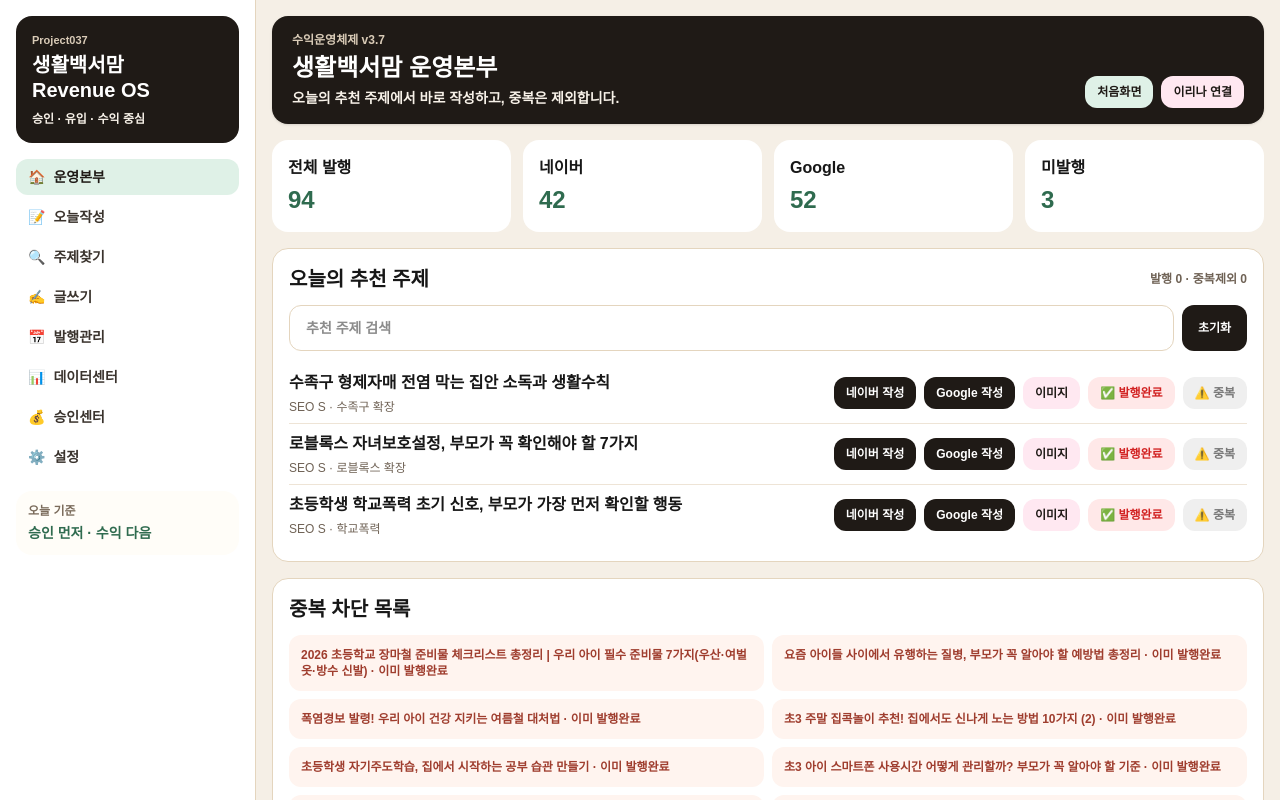
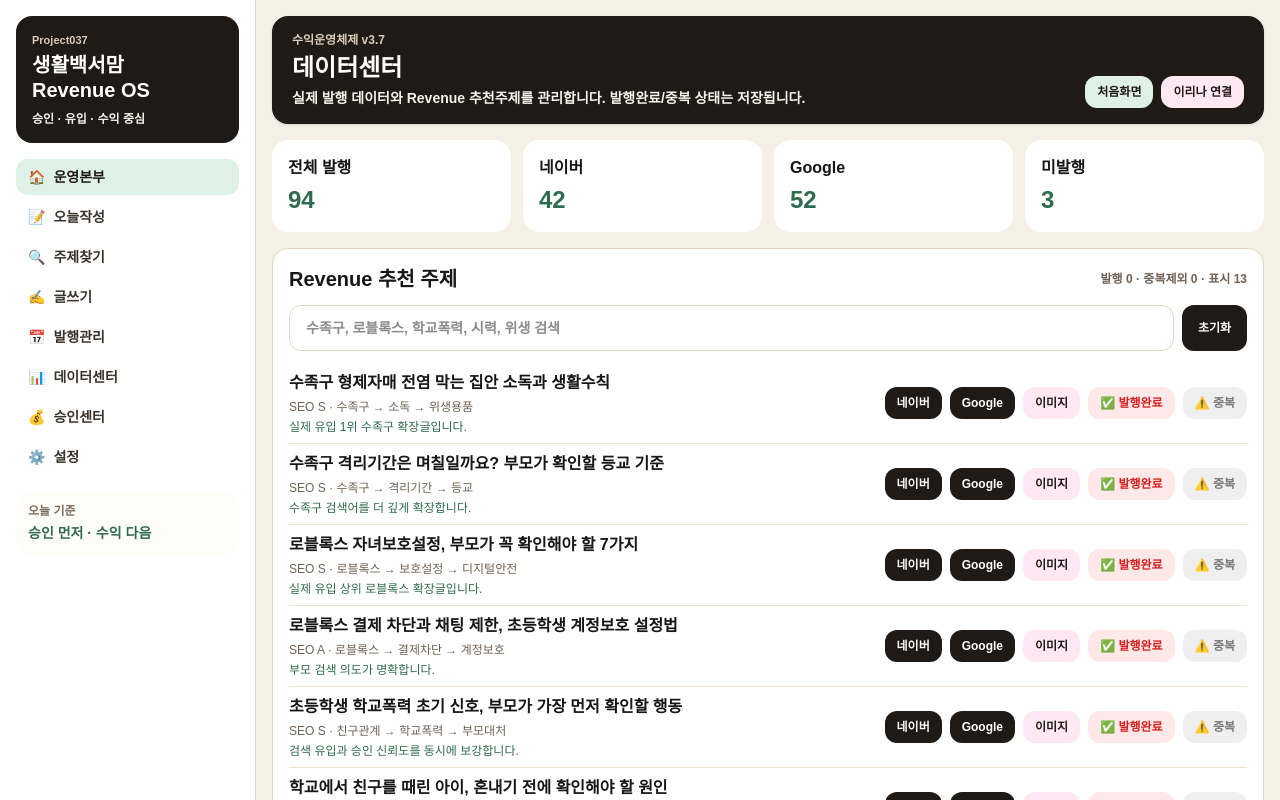
Before and after one commit to yusun7749-art/LifeBookMom-OS, a Next.js app: page / in a window 1280 px wide. Shown: the top 800 px of the page. Built offline with nearby package versions, Linux system fonts and the light colour scheme.

Commit message:
Project037 State and Search Fix

```diff
--- a/components/v4/OperationHome.tsx
+++ b/components/v4/OperationHome.tsx
@@ -2,27 +2,31 @@
 
 import Link from "next/link";
 import { useMemo, useState } from "react";
-import { recommended, blocked, stats } from "../../data/v4/usableERP";
+import { recommended, stats } from "../../data/v4/usableERP";
+import { markTopicHidden, setSelectedTopic } from "../../data/v4/operationStore";
+import { useOperationStoreState } from "./useOperationStore";
 import { Shell } from "./UsableLayout";
-
-type RowState = "active" | "duplicate" | "published";
 
 export default function OperationHome() {
   const [query, setQuery] = useState("");
-  const [states, setStates] = useState<Record<string, RowState>>({});
+  const store = useOperationStoreState();
 
   const rows = useMemo(() => {
-    const q = query.trim();
-    if (!q) return recommended;
-    return recommended.filter((item) => item.title.includes(q) || item.group.includes(q) || item.relation.includes(q));
-  }, [query]);
+    const q = query.trim().toLowerCase();
+    return recommended
+      .filter((item) => !store.hiddenTopicTitles.includes(item.title))
+      .filter((item) => !q || [item.title, item.group, item.relation, item.reason].join(" ").toLowerCase().includes(q));
+  }, [query, store.hiddenTopicTitles]);
 
-  const activeRows = rows.filter((row) => states[row.title] !== "duplicate" && states[row.title] !== "published");
-  const publishedCount = Object.values(states).filter((v) => v === "published").length;
-  const duplicateCount = Object.values(states).filter((v) => v === "duplicate").length;
+  const publishedCount = store.publishedTitles.length;
+  const duplicateCount = store.duplicateTitles.length;
+
+  const hide = (title: string, state: "published" | "duplicate") => {
+    markTopicHidden(title, state);
+  };
 
   return (
-    <Shell title="생활백서맘 운영본부" desc="오늘의 추천 주제에서 바로 작성하고, 중복은 제외합니다.">
+    <Shell title="데이터센터" desc="실제 발행 데이터와 Revenue 추천주제를 관리합니다. 발행완료/중복 상태는 저장됩니다.">
       <section className="grid gap-3 md:grid-cols-4">
         {stats.map((s) => (
           <Link key={s.title} href={s.link} className="rounded-2xl bg-white p-4">
@@ -34,40 +38,33 @@ export default function OperationHome() {
 
       <section className="mt-4 rounded-2xl border border-[#E4D5BE] bg-white p-4">
         <div className="flex flex-wrap items-center justify-between gap-3">
-          <h2 className="text-xl font-black">오늘의 추천 주제</h2>
-          <div className="text-xs font-black text-[#6F6255]">발행 {publishedCount} · 중복제외 {duplicateCount}</div>
+          <h2 className="text-xl font-black">Revenue 추천 주제</h2>
+          <div className="text-xs font-black text-[#6F6255]">발행 {publishedCount} · 중복제외 {duplicateCount} · 표시 {rows.length}</div>
         </div>
 
         <div className="mt-3 flex gap-2">
-          <input value={query} onChange={(e) => setQuery(e.target.value)} placeholder="추천 주제 검색" className="flex-1 rounded-xl border border-[#E4D5BE] px-4 py-3 text-sm font-bold outline-none" />
+          <input value={query} onChange={(e) => setQuery(e.target.value)} placeholder="수족구, 로블록스, 학교폭력, 시력, 위생 검색" className="flex-1 rounded-xl border border-[#E4D5BE] px-4 py-3 text-sm font-bold outline-none" />
           <button onClick={() => setQuery("")} className="rounded-xl bg-[#1F1A16] px-4 py-2 text-xs font-black text-white">초기화</button>
         </div>
 
         <div className="mt-3 divide-y divide-[#EEE4D6]">
-          {activeRows.map((item) => (
+          {rows.map((item) => (
             <div key={item.title} className="flex flex-wrap items-center justify-between gap-2 py-2">
               <div className="min-w-0 flex-1">
                 <p className="font-black">{item.title}</p>
                 <p className="mt-1 text-xs text-[#6F6255]">SEO {item.seoGrade} · {item.relation}</p>
+                <p className="mt-1 text-xs text-[#2F6B4F]">{item.reason}</p>
               </div>
               <div className="flex flex-wrap gap-2">
-                <Link href={`/content-studio?topic=${encodeURIComponent(item.title)}&mode=naver`} className="rounded-xl bg-[#1F1A16] px-3 py-2 text-xs font-black text-white">네이버 작성</Link>
-                <Link href={`/content-studio?topic=${encodeURIComponent(item.title)}&mode=google`} className="rounded-xl bg-[#1F1A16] px-3 py-2 text-xs font-black text-white">Google 작성</Link>
-                <Link href={`/content-studio?topic=${encodeURIComponent(item.title)}&mode=image`} className="rounded-xl bg-[#FFE8F1] px-3 py-2 text-xs font-black text-[#1F1A16]">이미지</Link>
-                <button onClick={() => setStates((p) => ({ ...p, [item.title]: "published" }))} className="rounded-xl bg-[#FFE8E8] px-3 py-2 text-xs font-black text-[#D22222]">✅ 발행완료</button>
-                <button onClick={() => setStates((p) => ({ ...p, [item.title]: "duplicate" }))} className="rounded-xl bg-[#EFEFEF] px-3 py-2 text-xs font-black text-[#777]">⚠️ 중복</button>
+                <Link onClick={() => setSelectedTopic(item.title)} href={`/content-studio?topic=${encodeURIComponent(item.title)}&mode=naver`} className="rounded-xl bg-[#1F1A16] px-3 py-2 text-xs font-black text-white">네이버</Link>
+                <Link onClick={() => setSelectedTopic(item.title)} href={`/content-studio?topic=${encodeURIComponent(item.title)}&mode=google`} className="rounded-xl bg-[#1F1A16] px-3 py-2 text-xs font-black text-white">Google</Link>
+                <Link onClick={() => setSelectedTopic(item.title)} href={`/content-studio?topic=${encodeURIComponent(item.title)}&mode=image`} className="rounded-xl bg-[#FFE8F1] px-3 py-2 text-xs font-black text-[#1F1A16]">이미지</Link>
+                <button onClick={() => hide(item.title, "published")} className="rounded-xl bg-[#FFE8E8] px-3 py-2 text-xs font-black text-[#D22222]">✅ 발행완료</button>
+                <button onClick={() => hide(item.title, "duplicate")} className="rounded-xl bg-[#EFEFEF] px-3 py-2 text-xs font-black text-[#777]">⚠️ 중복</button>
               </div>
             </div>
           ))}
-        </div>
-      </section>
-
-      <section className="mt-4 rounded-2xl border border-[#E4D5BE] bg-white p-4">
-        <h2 className="text-xl font-black">중복 차단 목록</h2>
-        <div className="mt-3 grid gap-2 md:grid-cols-2">
-          {blocked.slice(0, 12).map((item) => (
-            <div key={item.title} className="rounded-xl bg-[#FFF4EF] p-3 text-xs font-bold text-[#9F3D2E]">{item.title} · {item.reason}</div>
-          ))}
+          {rows.length === 0 ? <p className="py-5 text-sm font-bold text-[#6F6255]">표시할 추천 주제가 없습니다. 검색어를 바꾸거나 발행완료/중복 처리된 항목을 확인하세요.</p> : null}
         </div>
       </section>
     </Shell>
--- a/data/v4/operationStore.ts
+++ b/data/v4/operationStore.ts
@@ -19,10 +19,11 @@ export type OperationStoreState = {
   rowState: Record<string, BatchRowState>;
   publishedTitles: string[];
   duplicateTitles: string[];
+  hiddenTopicTitles: string[];
   manualTitles: ManualTitleItem[];
 };
 
-const STORE_KEY = "lifebookmom.project0365.store";
+const STORE_KEY = "lifebookmom.project037.store";
 
 export const defaultOperationStore: OperationStoreState = {
   selectedTopic: "",
@@ -30,6 +31,7 @@ export const defaultOperationStore: OperationStoreState = {
   rowState: {},
   publishedTitles: [],
   duplicateTitles: [],
+  hiddenTopicTitles: [],
   manualTitles: [],
 };
 
@@ -81,11 +83,7 @@ export function registerManualTitle(title: string, source: "직접입력" | "주
           ...prev.manualTitles,
         ];
 
-    return {
-      ...prev,
-      selectedTopic: clean,
-      manualTitles,
-    };
+    return { ...prev, selectedTopic: clean, manualTitles };
   });
 }
 
@@ -94,10 +92,7 @@ export function markTask(slot: string, key: WorkTaskKey, value = true) {
     ...prev,
     done: {
       ...prev.done,
-      [slot]: {
-        ...(prev.done[slot] ?? {}),
-        [key]: value,
-      },
+      [slot]: { ...(prev.done[slot] ?? {}), [key]: value },
     },
   }));
 }
@@ -107,16 +102,17 @@ export function setRowState(slot: string, title: string, state: BatchRowState) {
     const publishedTitles = state === "published"
       ? Array.from(new Set([...prev.publishedTitles, title]))
       : prev.publishedTitles;
-
     const duplicateTitles = state === "duplicate"
       ? Array.from(new Set([...prev.duplicateTitles, title]))
       : prev.duplicateTitles;
+    const hiddenTopicTitles = Array.from(new Set([...prev.hiddenTopicTitles, title]));
 
     return {
       ...prev,
       rowState: { ...prev.rowState, [slot]: state },
       publishedTitles,
       duplicateTitles,
+      hiddenTopicTitles,
       done: {
         ...prev.done,
         [slot]: { ...(prev.done[slot] ?? {}), publish: state === "published" ? true : prev.done[slot]?.publish },
@@ -125,6 +121,18 @@ export function setRowState(slot: string, title: string, state: BatchRowState) {
   });
 }
 
+export function markTopicHidden(title: string, state: "published" | "duplicate") {
+  const clean = title.trim();
+  if (!clean) return readOperationStore();
+
+  return updateOperationStore((prev) => ({
+    ...prev,
+    hiddenTopicTitles: Array.from(new Set([...prev.hiddenTopicTitles, clean])),
+    publishedTitles: state === "published" ? Array.from(new Set([...prev.publishedTitles, clean])) : prev.publishedTitles,
+    duplicateTitles: state === "duplicate" ? Array.from(new Set([...prev.duplicateTitles, clean])) : prev.duplicateTitles,
+  }));
+}
+
 export function clearOperationStore() {
   saveOperationStore(defaultOperationStore);
 }
--- a/data/v4/usableERP.ts
+++ b/data/v4/usableERP.ts
@@ -1,4 +1,4 @@
-import { originalPublishedTitles, draftQueueTitles } from "./cmsOriginalTitles";
+import { originalPublishedTitles, draftQueueTitles, viewTopTitles } from "./cmsOriginalTitles";
 
 export const erpMeta = {
   project: "Project037",
@@ -35,11 +35,11 @@ export const approvalChecklist = [
   { label: "이미지 최적화", status: "점검필요", priority: "중" },
 ];
 
-export const trafficWinners = [
-  { title: "수족구 걸리면 학교 보내도 될까요?", percent: "7%", next: "수족구 격리기간 · 음식 · 형제전염 · 소독법" },
-  { title: "로블록스 자녀보호설정", percent: "상승", next: "친구추가 · 채팅차단 · 결제차단 · 계정보호" },
-  { title: "초등학생 거짓말", percent: "관심", next: "혼내기 전 확인할 원인 · 대화법" },
-];
+export const trafficWinners = viewTopTitles.map((item) => ({
+  title: item.originalTitle,
+  percent: `${item.viewCount ?? 0}회`,
+  next: item.project,
+}));
 
 export const stats = [
   { title: "전체 발행", value: originalPublishedTitles.length, link: "/cms-search" },
@@ -60,7 +60,20 @@ export const published = originalPublishedTitles.map((item) => ({
   point: item.project,
 }));
 
-export const recommended = draftQueueTitles.map((item) => ({
+const revenueRecommendations = [
+  { title: "수족구 형제자매 전염 막는 집안 소독과 생활수칙", relation: "수족구 → 소독 → 위생용품", seoGrade: "S", reason: "실제 유입 1위 수족구 확장글입니다.", duplicateRisk: "낮음" },
+  { title: "수족구 격리기간은 며칠일까요? 부모가 확인할 등교 기준", relation: "수족구 → 격리기간 → 등교", seoGrade: "S", reason: "수족구 검색어를 더 깊게 확장합니다.", duplicateRisk: "낮음" },
+  { title: "로블록스 자녀보호설정, 부모가 꼭 확인해야 할 7가지", relation: "로블록스 → 보호설정 → 디지털안전", seoGrade: "S", reason: "실제 유입 상위 로블록스 확장글입니다.", duplicateRisk: "낮음" },
+  { title: "로블록스 결제 차단과 채팅 제한, 초등학생 계정보호 설정법", relation: "로블록스 → 결제차단 → 계정보호", seoGrade: "A", reason: "부모 검색 의도가 명확합니다.", duplicateRisk: "낮음" },
+  { title: "초등학생 학교폭력 초기 신호, 부모가 가장 먼저 확인할 행동", relation: "친구관계 → 학교폭력 → 부모대처", seoGrade: "S", reason: "검색 유입과 승인 신뢰도를 동시에 보강합니다.", duplicateRisk: "낮음" },
+  { title: "학교에서 친구를 때린 아이, 혼내기 전에 확인해야 할 원인", relation: "행동문제 → 친구갈등 → 부모대화", seoGrade: "S", reason: "주제찾기 오류를 대체하는 실제 검색형 제목입니다.", duplicateRisk: "낮음" },
+  { title: "초등학생 장염 증상과 등교 기준, 수족구와 헷갈릴 때 확인할 점", relation: "장염 → 등교기준 → 감염병", seoGrade: "A", reason: "감염병 클러스터를 확장합니다.", duplicateRisk: "낮음" },
+  { title: "초등학생 스마트폰 가족 규칙, 부모가 처음 정해야 할 5가지", relation: "스마트폰 → 가족규칙 → 디지털안전", seoGrade: "A", reason: "디지털 카테고리 유입 확장형입니다.", duplicateRisk: "낮음" },
+  { title: "초등학생 시력 저하 막는 책상 조명과 독서 습관", relation: "시력 → 스탠드 → 독서환경", seoGrade: "A", reason: "쿠팡 추천템 연결이 자연스럽습니다.", duplicateRisk: "낮음" },
+  { title: "초등학생 여름철 물병 위생관리, 매일 씻어야 하는 이유", relation: "위생 → 물병 → 학교생활", seoGrade: "A", reason: "승인형 생활정보와 수익 연결이 모두 가능합니다.", duplicateRisk: "낮음" },
+];
+
+export const recommended = [...revenueRecommendations, ...draftQueueTitles.map((item) => ({
   title: item.originalTitle,
   group: item.platform,
   reason: "미발행 후보입니다.",
@@ -68,6 +81,10 @@ export const recommended = draftQueueTitles.map((item) => ({
   seoGrade: "S",
   duplicateRisk: "낮음",
   status: "작성 추천",
+}))].map((item) => ({
+  group: "Revenue",
+  status: "작성 추천",
+  ...item,
 }));
 
 export const blocked = originalPublishedTitles.map((item) => ({ title: item.originalTitle, reason: "이미 발행완료" }));
```
Also changed, not shown: components/v4/ContentStudioHome.tsx (+13 -5 lines), data/v4/topicFinderEngine.ts (+17 -11 lines), 1 other file (tests, documents, lock files or other folders).
